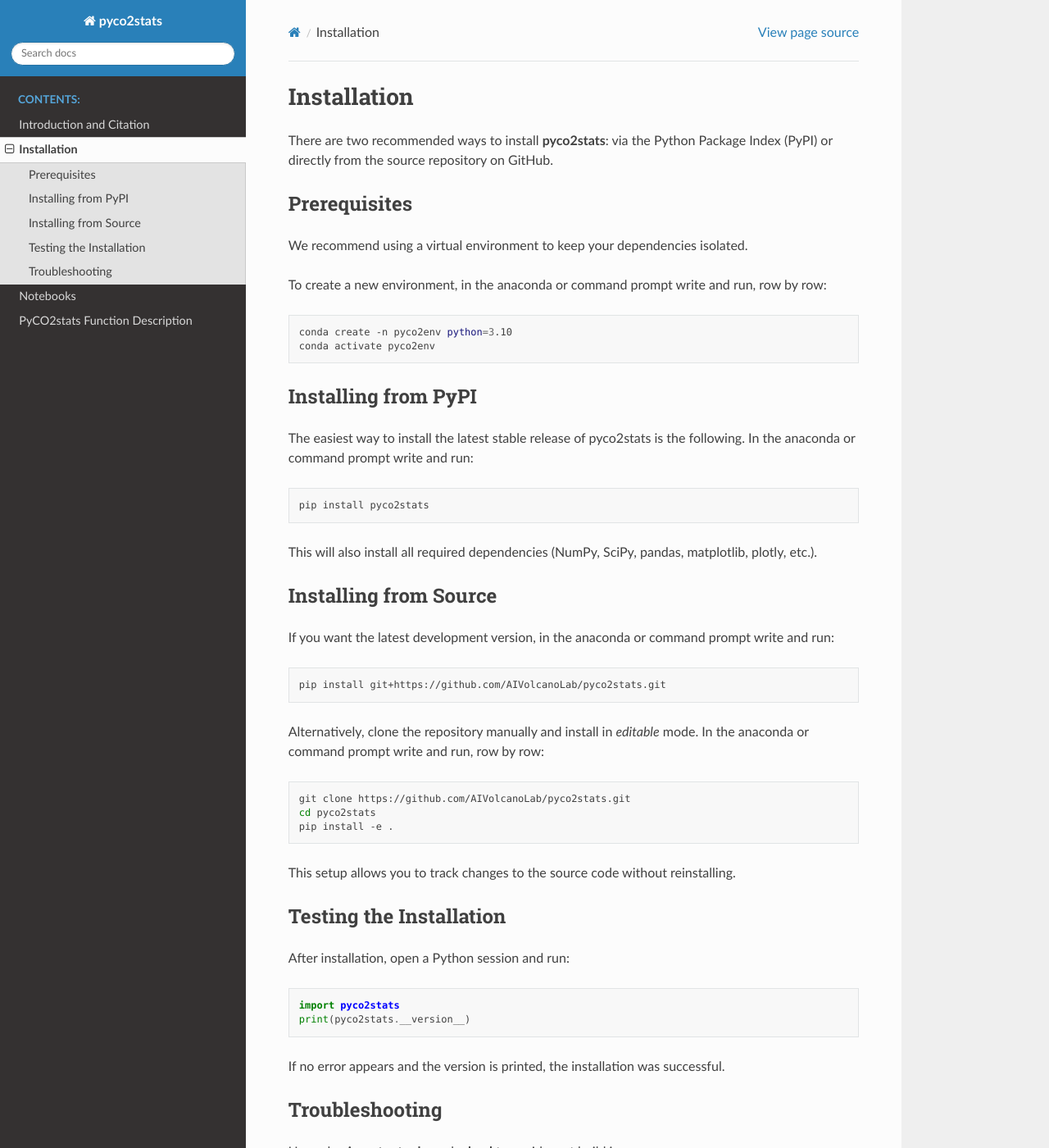
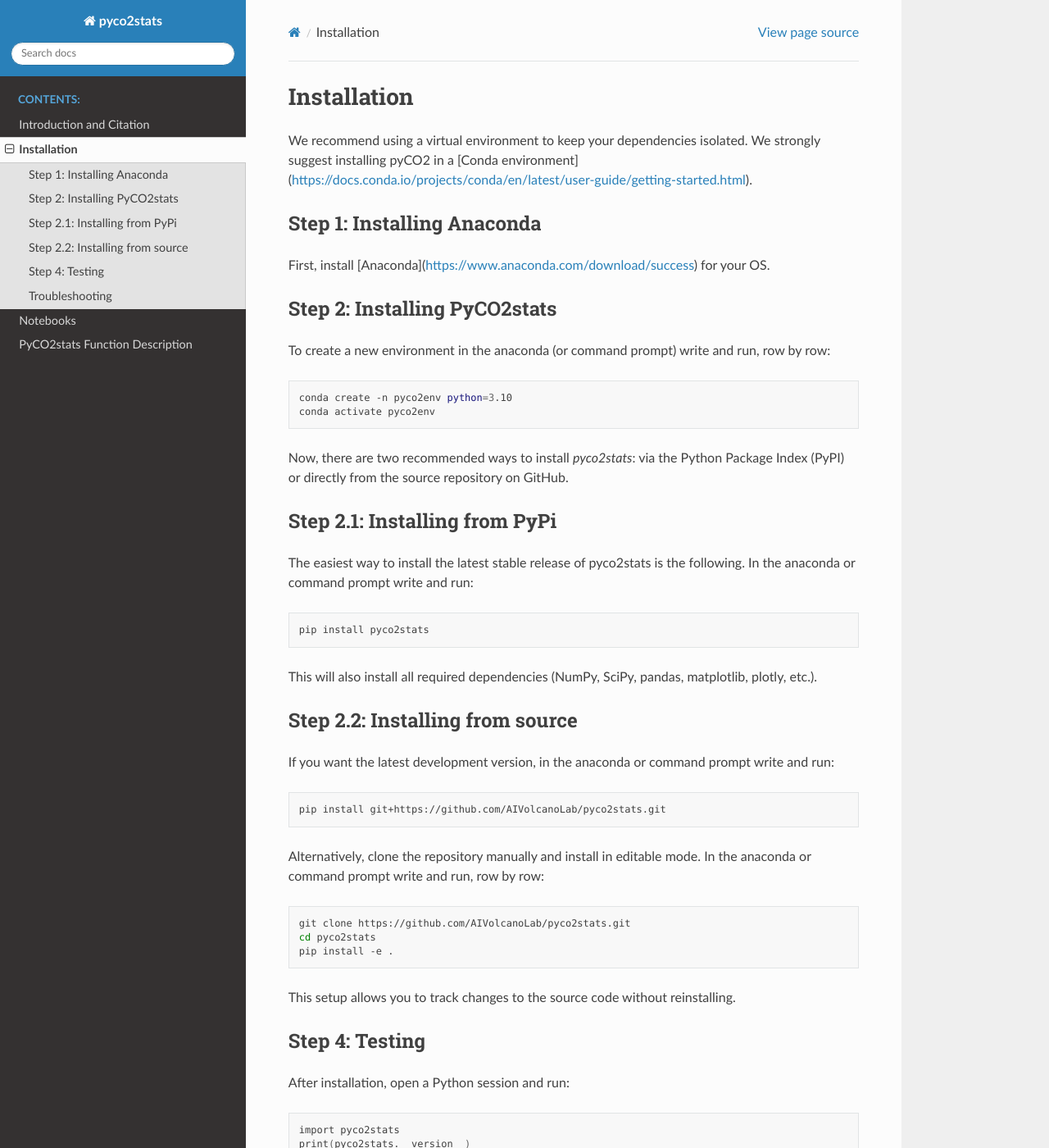
Before and after one commit to AIVolcanoLab/pyco2stats, a Sphinx documentation site: the page built from docs/installation.rst, in a window 1280 px wide and 1400 px high. Shown: the whole window at 82% size. Built offline with Sphinx 7.4.7 and the Read the Docs theme 3.1.0, drawn with Linux system fonts in a browser that asks for light colours; pages that are not in the unit, such as notebooks, are missing from menus; some of the changed text lies outside the part shown.

Commit message:
Update installation.rst

```diff
--- a/docs/installation.rst
+++ b/docs/installation.rst
@@ -1,67 +1,68 @@
 Installation
 ============
 
-There are two recommended ways to install **pyco2stats**:
-via the Python Package Index (PyPI) or directly from the source repository on GitHub.
+We recommend using a virtual environment to keep your dependencies isolated. We strongly suggest installing pyCO2 in a [Conda environment](https://docs.conda.io/projects/conda/en/latest/user-guide/getting-started.html).
 
-Prerequisites
--------------
+Step 1: Installing Anaconda
+---------------------------
+First, install [Anaconda](https://www.anaconda.com/download/success) for your OS.
 
-We recommend using a virtual environment to keep your dependencies isolated.
-
-To create a new environment, in the anaconda or command prompt write and run, row by row:
+Step 2: Installing PyCO2stats
+-----------------------------
+To create a new environment in the anaconda (or command prompt) write and run, row by row:
 
 .. code-block:: bash
 
   conda create -n pyco2env python=3.10
   conda activate pyco2env
 
-Installing from PyPI
---------------------
+Now, there are two recommended ways to install *pyco2stats*: via the Python Package Index (PyPI) or directly from the source repository on GitHub.
 
+Step 2.1: Installing from PyPi
+------------------------------
 The easiest way to install the latest stable release of pyco2stats is the following. In the anaconda or command prompt write and run:
 
 .. code-block:: bash
 
-   pip install pyco2stats
+  pip install pyco2stats
 
 This will also install all required dependencies (NumPy, SciPy, pandas, matplotlib, plotly, etc.).
 
-Installing from Source
-----------------------
+Step 2.2: Installing from source
+--------------------------------
 
 If you want the latest development version, in the anaconda or command prompt write and run:
 
 .. code-block:: bash
 
-   pip install git+https://github.com/AIVolcanoLab/pyco2stats.git
+  pip install git+https://github.com/AIVolcanoLab/pyco2stats.git
 
-Alternatively, clone the repository manually and install in *editable* mode. In the anaconda or command prompt write and run, row by row:
+Alternatively, clone the repository manually and install in editable mode. In the anaconda or command prompt write and run, row by row:
 
 .. code-block:: bash
 
-   git clone https://github.com/AIVolcanoLab/pyco2stats.git
-   cd pyco2stats
-   pip install -e .
+  git clone https://github.com/AIVolcanoLab/pyco2stats.git
+  cd pyco2stats
+  pip install -e .
 
 This setup allows you to track changes to the source code without reinstalling.
 
-Testing the Installation
-------------------------
+Step 4: Testing
+---------------
 
 After installation, open a Python session and run:
 
-.. code-block:: python
+.. code-block:: bash
 
-   import pyco2stats
-   print(pyco2stats.__version__)
+  import pyco2stats
+  print(pyco2stats.__version__)
 
 If no error appears and the version is printed, the installation was successful.
 
 Troubleshooting
 ---------------
 
-Upgrade **pip**, **setuptools**, and **wheel** to avoid most build issues:
+Upgrade pip, setuptools, and wheel to avoid most build issues:
 
 .. code-block:: bash
 
```
